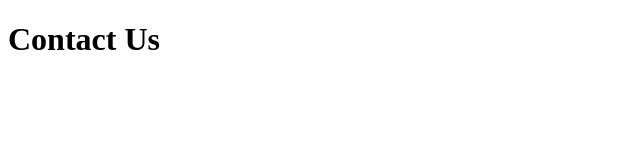
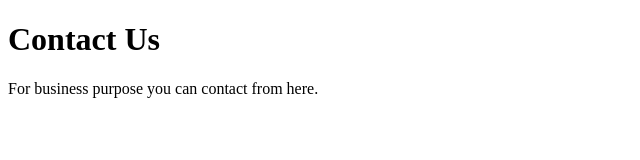
Before and after one commit to Kahnaalda8341/practicegit, a plain HTML site: page contact.html in a window 1280 px wide. Shown: the whole page, without its empty margins (0-640 px from the left). Drawn offline with Linux system fonts and the light colour scheme.

Commit message:
message in contact

```diff
--- a/contact.html
+++ b/contact.html
@@ -7,5 +7,6 @@
 </head>
 <body>
     <h1>Contact Us</h1>
+    <p>For business purpose you can contact from here.</p>
 </body>
 </html>
```
